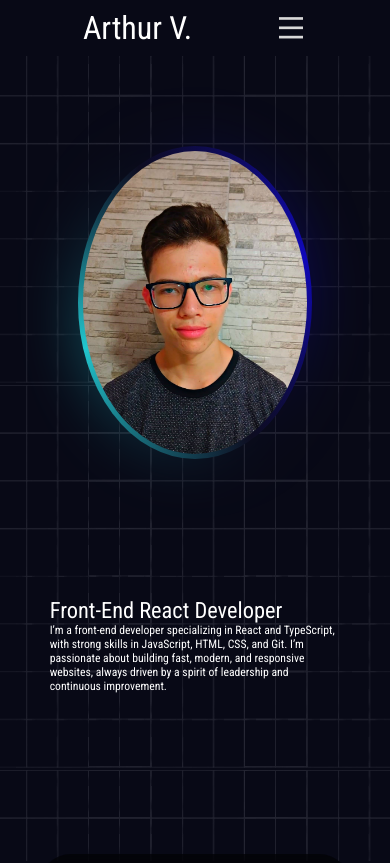
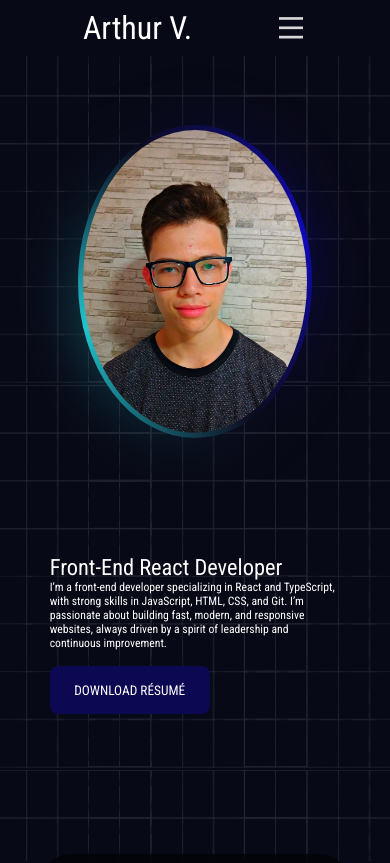
Before and after one commit to TuttaDaWeb/Protfolio-React, a React (Vite) app in the folder portfolio/: page / in a window 390 px wide. Shown: the top 863 px of the page. Built offline with nearby package versions, Linux system fonts and the light colour scheme.

Commit message:
twientie-fifth commit

```diff
--- a/portfolio/src/components/mainPart/mainPart.css
+++ b/portfolio/src/components/mainPart/mainPart.css
@@ -31,6 +31,17 @@
 .desc p{
     font-size: clamp(0.6rem, 3vw, 1rem);
 }
+.resume-download{
+    margin-top: 1rem;
+    background: #0d0852;
+    padding: 0.6rem;
+    width: 12em;
+    height: 3rem;
+    border: 2px #0d0852 solid;
+    border-radius: 0.5rem;
+    color: white;
+    text-transform: uppercase;
+}
 .img::after, .img::before{
     content: '';
     position: absolute;
@@ -46,8 +57,6 @@
     opacity: 0.4;
     filter: blur(30px);
 }
-
-
 .grid{
     z-index: -100;
     background: url('./../../assets/grid.webp'), #080916;
@@ -92,10 +101,6 @@
     .img{
         width: min(224px, 80%);
     }
-    .stain{
-        right: 12rem;
-        bottom: 5rem;
-    }
     .name{
         width: min(350px, 85%);
     }
--- a/portfolio/src/components/mainPart/mainPart.tsx
+++ b/portfolio/src/components/mainPart/mainPart.tsx
@@ -1,4 +1,5 @@
 import Picture from './../../assets/profile-picture-2.jpeg'
+import ResumeArthur from './../../assets/Arthur V. Resume.pdf'
 import './mainPart.css'
 
 interface SectionProps {
@@ -18,6 +19,7 @@ function Main({refProp}: SectionProps){
                 <div className="desc">
                     <p>I’m a front-end developer specializing in React and TypeScript, with strong skills in JavaScript, HTML, CSS, and Git. I’m passionate about building fast, modern, and responsive websites, always driven by a spirit of leadership and continuous improvement.</p>
                 </div>
+                <a href={ResumeArthur} download={ResumeArthur} target="_blank"><button className='resume-download'>Download Résumé</button></a>
             </div>
         </main>
         <div className="grid"></div>
```
Also changed, not shown: 1 other file (tests, documents, lock files or other folders).
